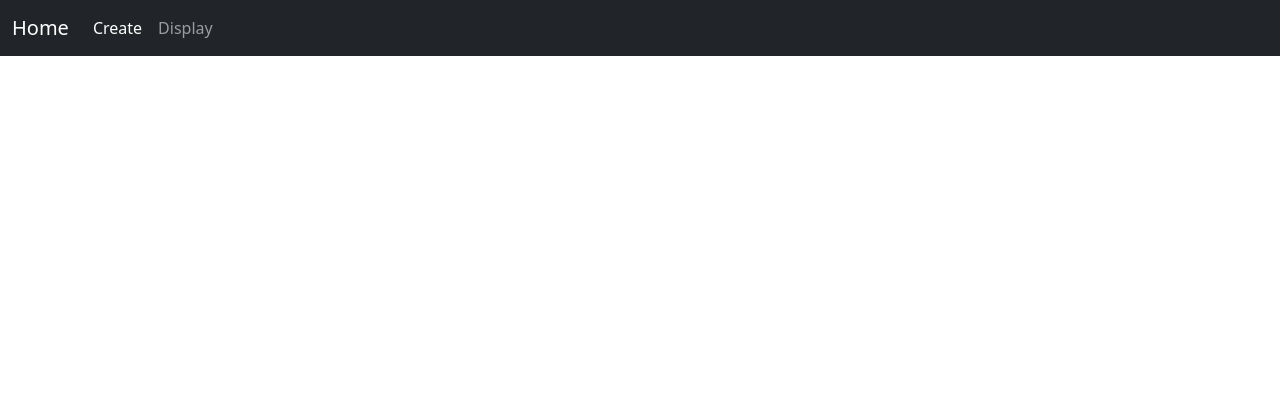
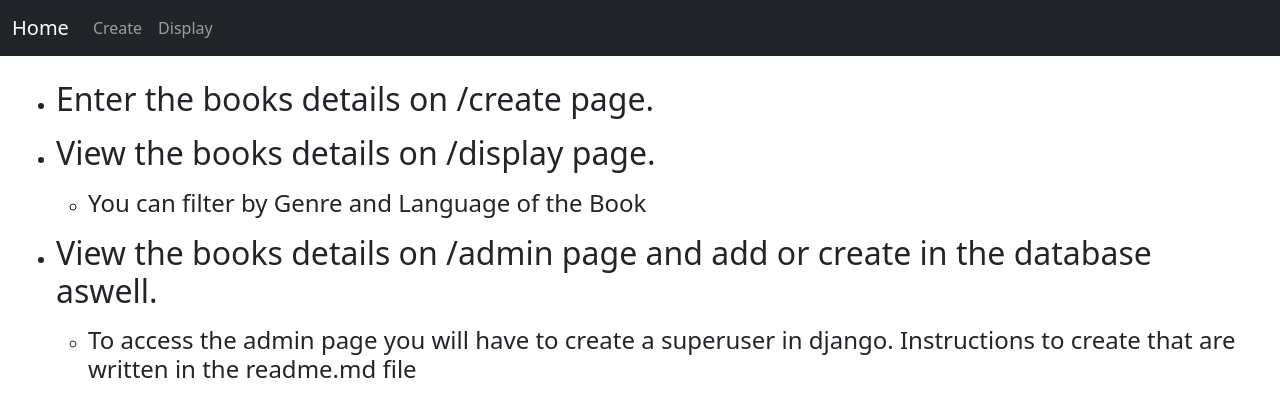
Before and after one commit to Visque/BookManagement, a Django app: page / in a window 1280 px wide. Shown: the top 417 px of the page. Run offline with Django 3.2, Linux system fonts and the light colour scheme.

Commit message:
developed

```diff
--- a/books/views.py
+++ b/books/views.py
@@ -38,6 +38,7 @@ def display(request):
     if request.method == 'POST':
         genreList = request.POST.get('genreSelected').strip().split(",")
         languageList = request.POST.get('languageSelected').strip().split(",")
+        print("genre: ", genreList, languageList)
         if genreList[0] == '':
             print("genre empty")
             attributes = languageList
@@ -61,7 +62,7 @@ def display(request):
                 for object in items:
                     searchList.append(object)
             else:
-                books = items
+                books = None
                 variables = {'books': books, 'genres': genres, 'languages': languages}
                 return render(request, 'books/display.html', context=variables)
         print("hahahahaha: ", searchList)
--- a/templates/base.html
+++ b/templates/base.html
@@ -34,7 +34,7 @@
         <div class="collapse navbar-collapse" id="navbarNav">
           <ul class="navbar-nav">
             <li class="nav-item">
-              <a class="nav-link active" aria-current="page" href="/create">Create</a>
+              <a class="nav-link  " aria-current="page" href="/create">Create</a>
             </li>
             <li class="nav-item">
               <a class="nav-link" href="/display">Display</a>
--- a/templates/books/create.html
+++ b/templates/books/create.html
@@ -4,8 +4,10 @@
 <div class="mb-3">
   <form action="/create" method="POST" class="text-center">
     <h1 class="mx-4 my-5">Enter the Book details: -</h1>
+  <div class="row d-flex justify-content-center">
     {% csrf_token %}
-    <div class="mx-4 my-3">{{form.as_p}}</div>
+    <div class=" text-center " style="width: 350px">{{form.as_p}}</div>
+  </div>
     <input class="btn btn-outline-success" type="submit" value="Submit" />
 </div>
 {% if formFilled %}
@@ -27,4 +29,5 @@
     <div>Thank You.... Your form has been submitted</div>
   </div>
 </div>
+
 {% endif %} {% endblock body %}
--- a/templates/books/display.html
+++ b/templates/books/display.html
@@ -61,7 +61,7 @@ $(document).ready(function(){
       <li style="width: 70%;"><input type="checkbox" value="{{genre}}" style="width: 300px" class="dropdown-item genreCheckValue"  ></li>
     {% endfor %}
     </ul>
-    <input type="text" name="genreSelected" id="genrefield" class="mx-5" style="width: 300px;" disabled></input>
+    <input type="text" name="genreSelected" id="genrefield" class="mx-5" style="width: 300px;" readonly></input>
   </div>
   <div class="dropdown">
     <a
@@ -81,7 +81,7 @@ $(document).ready(function(){
       <li><input type="checkbox" value="{{language}}" class="dropdown-item languageCheckValue" ></input></li>
     {% endfor %}
     </ul>
-    <input type="text" name="languageSelected" id="languagefield" class="mx-3" style="width: 300px;" disabled></input>
+    <input type="text" name="languageSelected" id="languagefield" class="mx-3" style="width: 300px;" readonly></input>
   </div>
   </p>
   <input class="btn btn-success mx-4 " type="submit" value="Search" style="width: 150px;">
--- a/templates/index.html
+++ b/templates/index.html
@@ -1,7 +1,45 @@
-{% extends 'base.html' %}
-
-{% block title %}Index{% endblock title %}
-
+{% extends 'base.html' %} {% block title %}Index{% endblock title %}
 {% block body %}
 
+<div class="mx-4 my-4">
+  <ul>
+    <li>
+      <h2>
+        <p>Enter the books details on /create page.</p>
+      </h2>
+    </li>
+    <li>
+      <h2>
+        <p>View the books details on /display page.</p>
+      </h2>
+    </li>
+    <ul>
+      <li>
+        <h4>
+          <p>You can filter by Genre and Language of the Book</p>
+        </h4>
+      </li>
+    </ul>
+    <li>
+      <h2>
+        <p>View the books details on /admin page and add or create in the database aswell.</p>
+      </h2>
+    </li>
+    <ul>
+      <li>
+        <h4>
+          <p>To access the admin page you will have to create a superuser in django. Instructions to create that are written in the readme.md file </p>
+        </h4>
+      </li>
+    </ul>
+    <!-- <ul>
+      <li>
+        <h4>
+          <p></p>
+        </h4>
+      </li>
+    </ul> -->
+  </ul>
+</div>
+
 {% endblock body %}
```
Also changed, not shown: books/forms.py (+9 -11 lines), static/form-control.css (added, +17 -0 lines), db.sqlite3.
